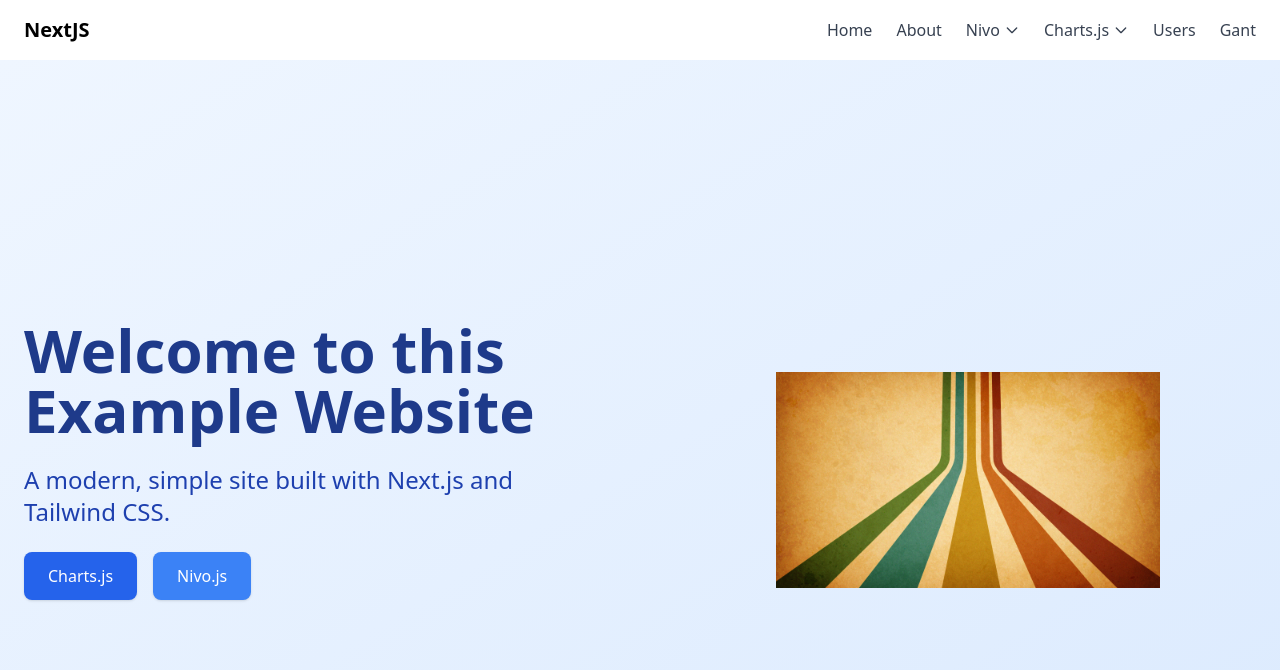
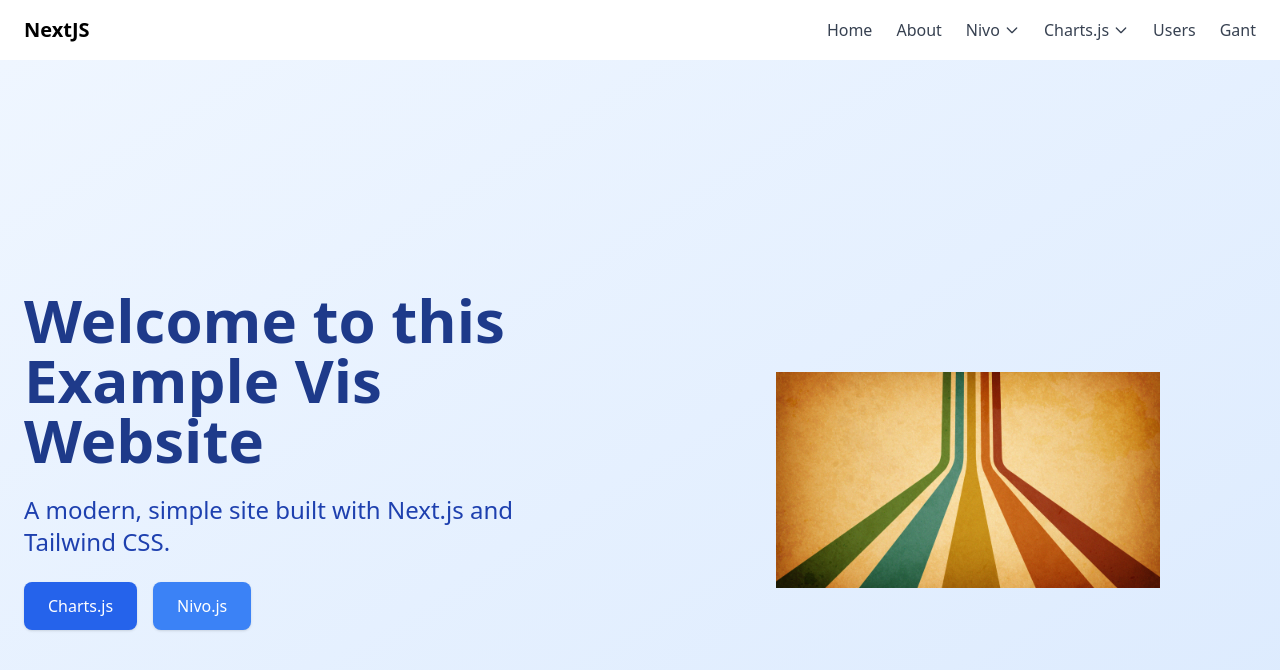
Before and after one commit to edgar-treischl/nextapp, a Next.js app: page / in a window 1280 px wide. Shown: the top 670 px of the page. Built offline with nearby package versions, Linux system fonts and the light colour scheme.

Commit message:
hello github actions

```diff
--- a/pages/index.tsx
+++ b/pages/index.tsx
@@ -12,7 +12,7 @@ export default function HomePage() {
         {/* Left column: Text */}
         <div className="flex-1 text-center lg:text-left space-y-6">
           <h1 className="text-4xl md:text-6xl font-extrabold text-blue-900 leading-tight">
-            Welcome to this Example Website
+            Welcome to this Example Vis Website
           </h1>
           <p className="text-lg md:text-2xl text-blue-800">
             A modern, simple site built with Next.js and Tailwind CSS.
```
